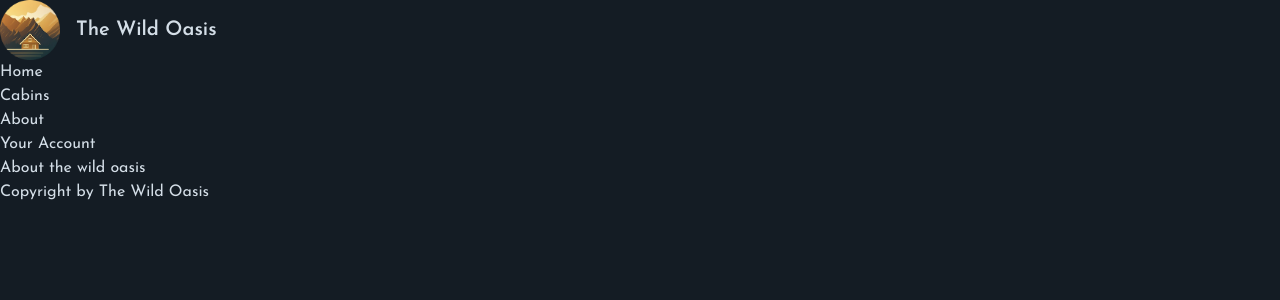
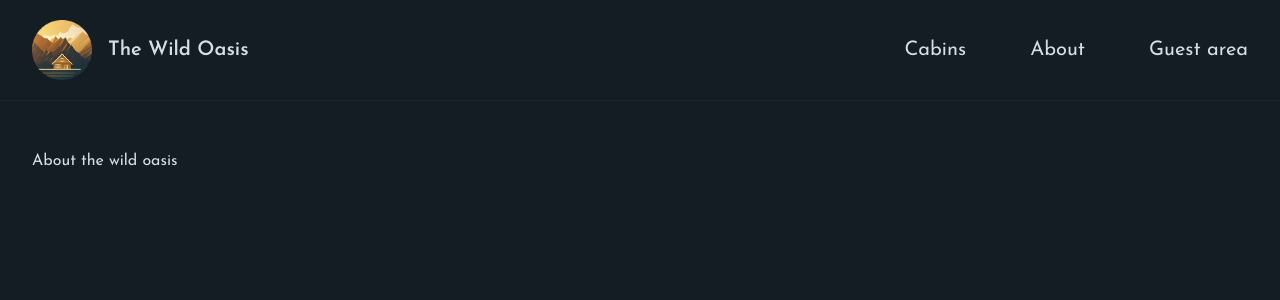
Before and after one commit to Yogihafidh/Rumah-angsa-website, a Next.js app: page /about in a window 1280 px wide. Shown: the top 300 px of the page. Built offline with nearby package versions, Linux system fonts and the light colour scheme.

Commit message:
feat: add layout app

```diff
--- /dev/null
+++ b/app/_components/Header.js
@@ -0,0 +1,15 @@
+import Navigation from '@/app/_components/Navigation';
+import Logo from '@/app/_components/Logo';
+
+function Header() {
+  return (
+    <header className='border-b border-primary-900 px-8 py-5'>
+      <div className='flex justify-between items-center max-w-7xl mx-auto'>
+        <Logo />
+        <Navigation />
+      </div>
+    </header>
+  );
+}
+
+export default Header;
--- a/app/_components/Navigation.js
+++ b/app/_components/Navigation.js
@@ -2,22 +2,27 @@ import Link from "next/link";
 
 export default function Navigation() {
   return (
-    <ul>
+    <nav className="z-10 text-xl">
+      <ul className="flex gap-16 items-center">
         <li>
-        <Link href="/">Home</Link>
+          <Link href="/cabins" className="hover:text-accent-400 transition-colors">
+            Cabins
+          </Link>
         </li>
-
         <li>
-        <Link href="/cabins">Cabins</Link>
+          <Link href="/about" className="hover:text-accent-400 transition-colors">
+            About
+          </Link>
         </li>
-
         <li>
-        <Link href="/about">About</Link>
-      </li>
-
-      <li>
-        <Link href="/account">Your Account</Link>
+          <Link
+            href="/account"
+            className="hover:text-accent-400 transition-colors"
+          >
+            Guest area
+          </Link>
         </li>
       </ul>
+    </nav>
   );
 }
--- a/app/layout.js
+++ b/app/layout.js
@@ -1,3 +1,4 @@
+import Header from "./_components/Header";
 import Logo from "./_components/Logo";
 import Navigation from "./_components/Navigation";
 import "@/app/_styles/globals.css";
@@ -21,14 +22,13 @@ export default function RootLayout({ children }) {
   return (
     <html lang="en">
       <body
-        className={`${josefin.className} bg-primary-950 text-primary-100 min-h-screen`}
+        className={`${josefin.className} antialiased bg-primary-950 text-primary-100 min-h-screen flex flex-col`}
       >
-        <header>
-          <Logo />
-          <Navigation />
-        </header>
-        <main>{children}</main>
-        <footer>Copyright by The Wild Oasis</footer>
+        <Header />
+
+        <div className="flex-1 px-8 py-12">
+          <main className="max-w-7xl mx-auto">{children}</main>
+        </div>
       </body>
     </html>
   );
--- a/src/output.css
+++ b/src/output.css
@@ -52,6 +52,7 @@
     --color-gray-800: oklch(0.278 0.033 256.848);
     --color-gray-900: oklch(0.21 0.034 264.665);
     --spacing: 0.25rem;
+    --container-7xl: 80rem;
     --text-xl: 1.25rem;
     --text-xl--line-height: calc(1.75 / 1.25);
     --font-weight-semibold: 600;
@@ -259,6 +260,9 @@
       max-width: 96rem;
     }
   }
+  .mx-auto {
+    margin-inline: auto;
+  }
   .block {
     display: block;
   }
@@ -292,6 +296,12 @@
   .min-h-screen {
     min-height: 100vh;
   }
+  .max-w-7xl {
+    max-width: var(--container-7xl);
+  }
+  .flex-1 {
+    flex: 1;
+  }
   .flex-shrink {
     flex-shrink: 1;
   }
@@ -304,18 +314,43 @@
   .resize {
     resize: both;
   }
+  .flex-col {
+    flex-direction: column;
+  }
   .items-center {
     align-items: center;
   }
+  .justify-between {
+    justify-content: space-between;
+  }
   .gap-4 {
     gap: calc(var(--spacing) * 4);
+  }
+  .gap-16 {
+    gap: calc(var(--spacing) * 16);
   }
   .border {
     border-style: var(--tw-border-style);
     border-width: 1px;
   }
+  .border-b {
+    border-bottom-style: var(--tw-border-style);
+    border-bottom-width: 1px;
+  }
+  .border-primary-900 {
+    border-color: #1B2631;
+  }
   .bg-primary-950 {
     background-color: #141C24;
+  }
+  .px-8 {
+    padding-inline: calc(var(--spacing) * 8);
+  }
+  .py-5 {
+    padding-block: calc(var(--spacing) * 5);
+  }
+  .py-12 {
+    padding-block: calc(var(--spacing) * 12);
   }
   .text-xl {
     font-size: var(--text-xl);
@@ -360,6 +395,10 @@
     --tw-blur: blur(8px);
     filter: var(--tw-blur,) var(--tw-brightness,) var(--tw-contrast,) var(--tw-grayscale,) var(--tw-hue-rotate,) var(--tw-invert,) var(--tw-saturate,) var(--tw-sepia,) var(--tw-drop-shadow,);
   }
+  .grayscale {
+    --tw-grayscale: grayscale(100%);
+    filter: var(--tw-blur,) var(--tw-brightness,) var(--tw-contrast,) var(--tw-grayscale,) var(--tw-hue-rotate,) var(--tw-invert,) var(--tw-saturate,) var(--tw-sepia,) var(--tw-drop-shadow,);
+  }
   .filter {
     filter: var(--tw-blur,) var(--tw-brightness,) var(--tw-contrast,) var(--tw-grayscale,) var(--tw-hue-rotate,) var(--tw-invert,) var(--tw-saturate,) var(--tw-sepia,) var(--tw-drop-shadow,);
   }
@@ -369,6 +408,11 @@
   }
   .transition {
     transition-property: color, background-color, border-color, outline-color, text-decoration-color, fill, stroke, --tw-gradient-from, --tw-gradient-via, --tw-gradient-to, opacity, box-shadow, transform, translate, scale, rotate, filter, -webkit-backdrop-filter, backdrop-filter;
+    transition-timing-function: var(--tw-ease, var(--default-transition-timing-function));
+    transition-duration: var(--tw-duration, var(--default-transition-duration));
+  }
+  .transition-colors {
+    transition-property: color, background-color, border-color, outline-color, text-decoration-color, fill, stroke, --tw-gradient-from, --tw-gradient-via, --tw-gradient-to;
     transition-timing-function: var(--tw-ease, var(--default-transition-timing-function));
     transition-duration: var(--tw-duration, var(--default-transition-duration));
   }
@@ -382,6 +426,13 @@
   }
   .\[xlink\:href\] {
     xlink: href;
+  }
+  .hover\:text-accent-400 {
+    &:hover {
+      @media (hover: hover) {
+        color: #D2AF84;
+      }
+    }
   }
 }
 @layer components {
```
Lines whose indentation alone changed are shown as unchanged.
